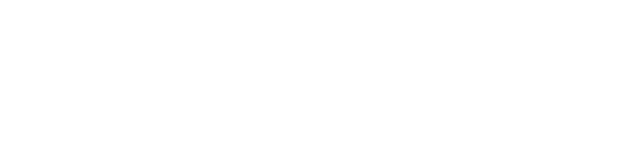
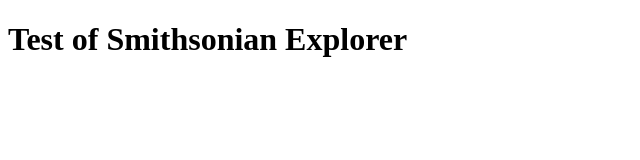
Before and after one commit to levart82/levart82.github.io, a plain HTML site: page index.html in a window 1280 px wide. Shown: the whole page, without its empty margins (0-640 px from the left). Drawn offline with Linux system fonts and the light colour scheme; a web font is replaced by a local one.

Commit message:
Update index.html

```diff
--- a/index.html
+++ b/index.html
@@ -1,5 +1,6 @@
 <!DOCTYPE html>
 <html>
+<h1>Test of Smithsonian Explorer</h1>
 <head>
 	<!-- This optional line provides a custom Voyager icon used for favorite/bookmarked pages. -->
 	<link rel="shortcut icon" type="image/png" href="https://cdn.jsdelivr.net/gh/smithsonian/dpo-voyager@latest/assets/favicon.png"/>
```
